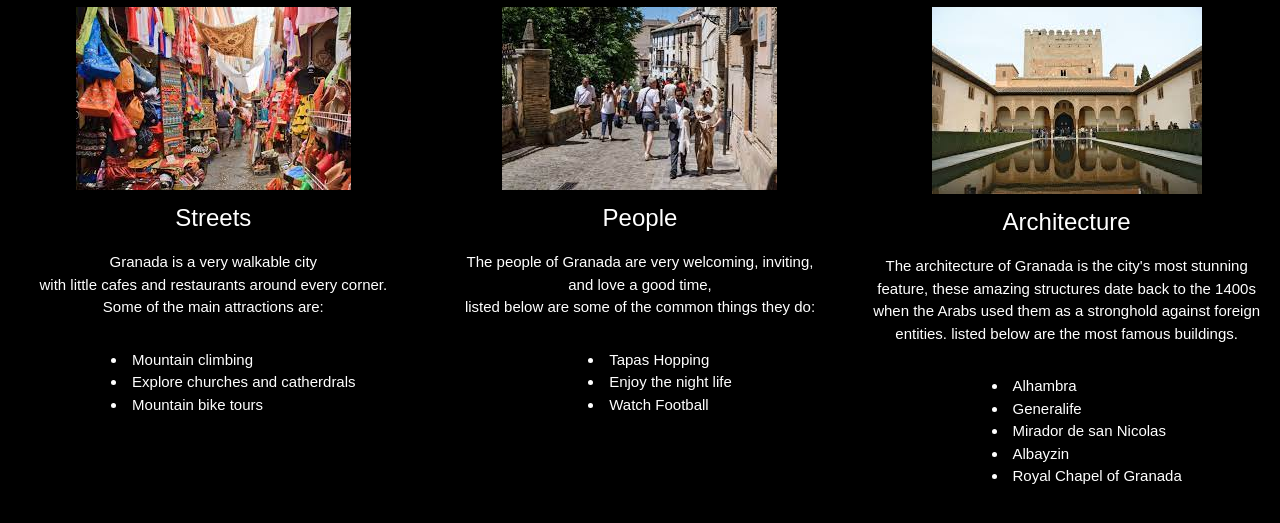
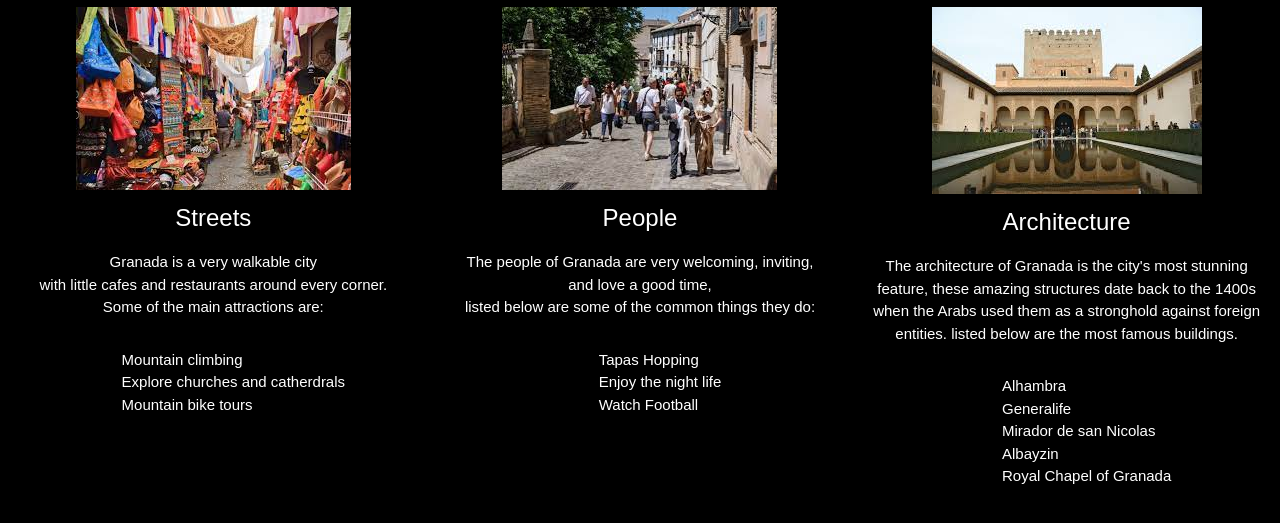
Before and after one commit to NateManha/Final_Project, a plain HTML site: page culture.html in a window 1280 px wide. Shown: the part 199-722 px from the top of the page. Drawn offline with Linux system fonts and the light colour scheme.

Commit message:
Add files via upload

```diff
--- a/culture.html
+++ b/culture.html
@@ -14,7 +14,7 @@ body, h1,h2,h3,h4,h5,h6 {font-family: "Montserrat", sans-serif}
 /* Remove margins from "page content" on small screens */
 @media only screen and (max-width: 600px) {#main {margin-left: 0}}
 ul{
-  list-style: inside;
+  list-style: none;
   display: inline-block;
   text-align: left;
 }
```
